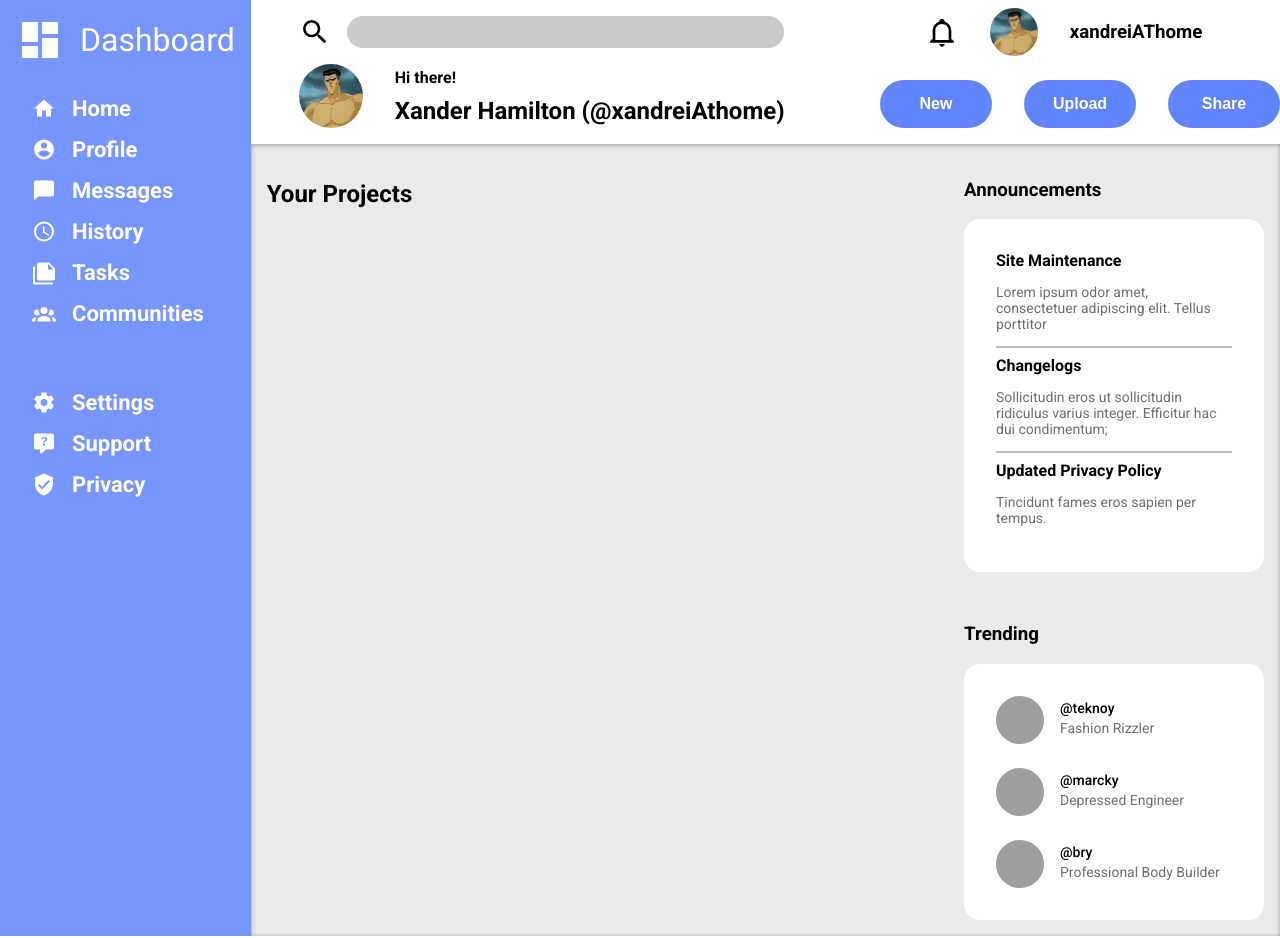
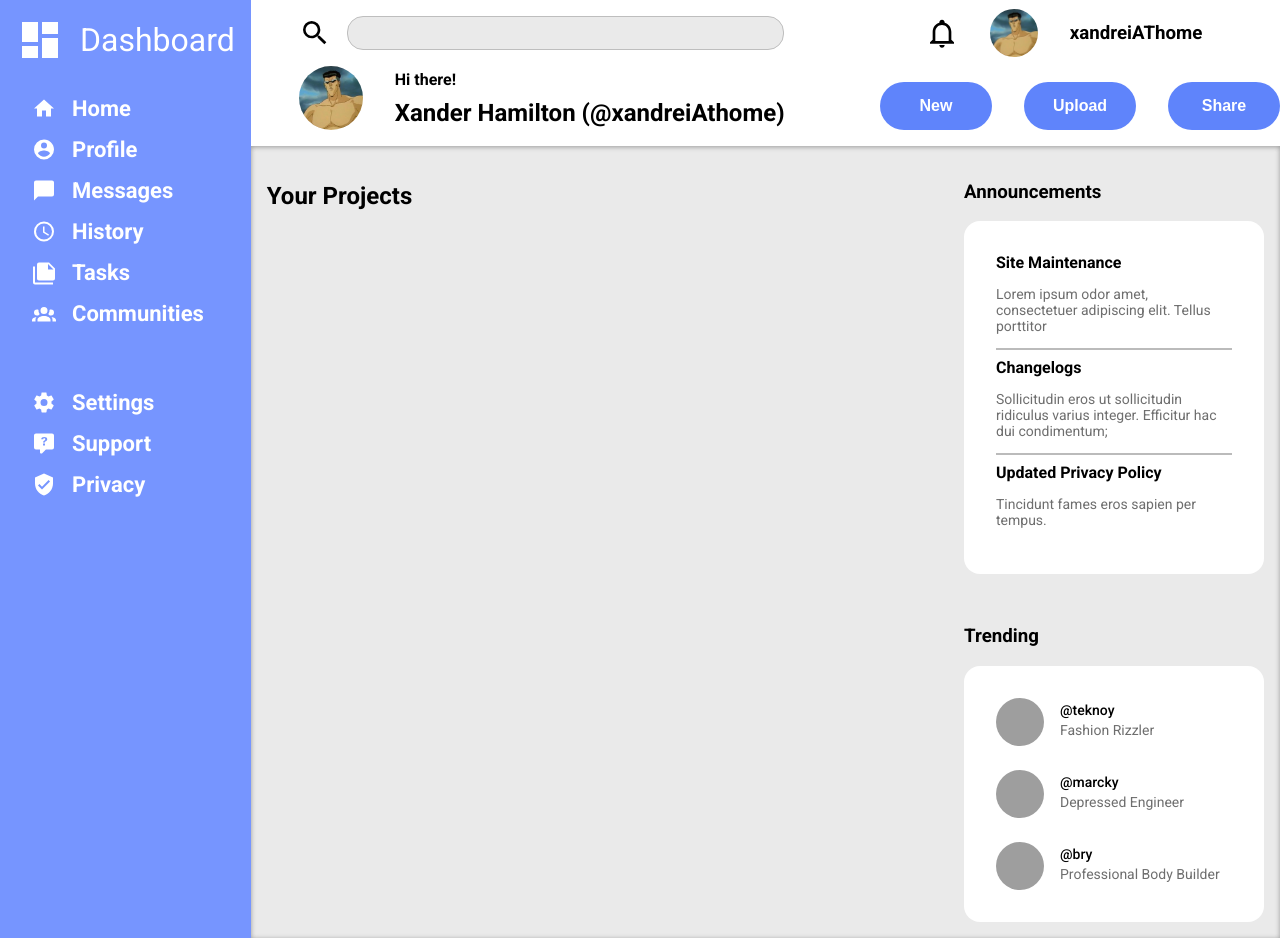
Before and after one commit to xandreiAThome/Odin_Admin_Dashboard, a plain HTML site: page index.html in a window 1280 px wide. Drawn offline with Linux system fonts and the light colour scheme; grey boxes are pictures that could not be loaded.

Commit message:
lightened search bar

```diff
--- a/style.css
+++ b/style.css
@@ -31,7 +31,8 @@ body {
 
 .search-bar {
   height: 2rem;
-  background-color: rgb(202, 202, 202);
+  background-color: #eaeaea;
+  border: 1px solid #bebebe;
   flex: 1;
   margin: 1rem 6rem 1rem 1rem;
   border-radius: 1rem;
```
